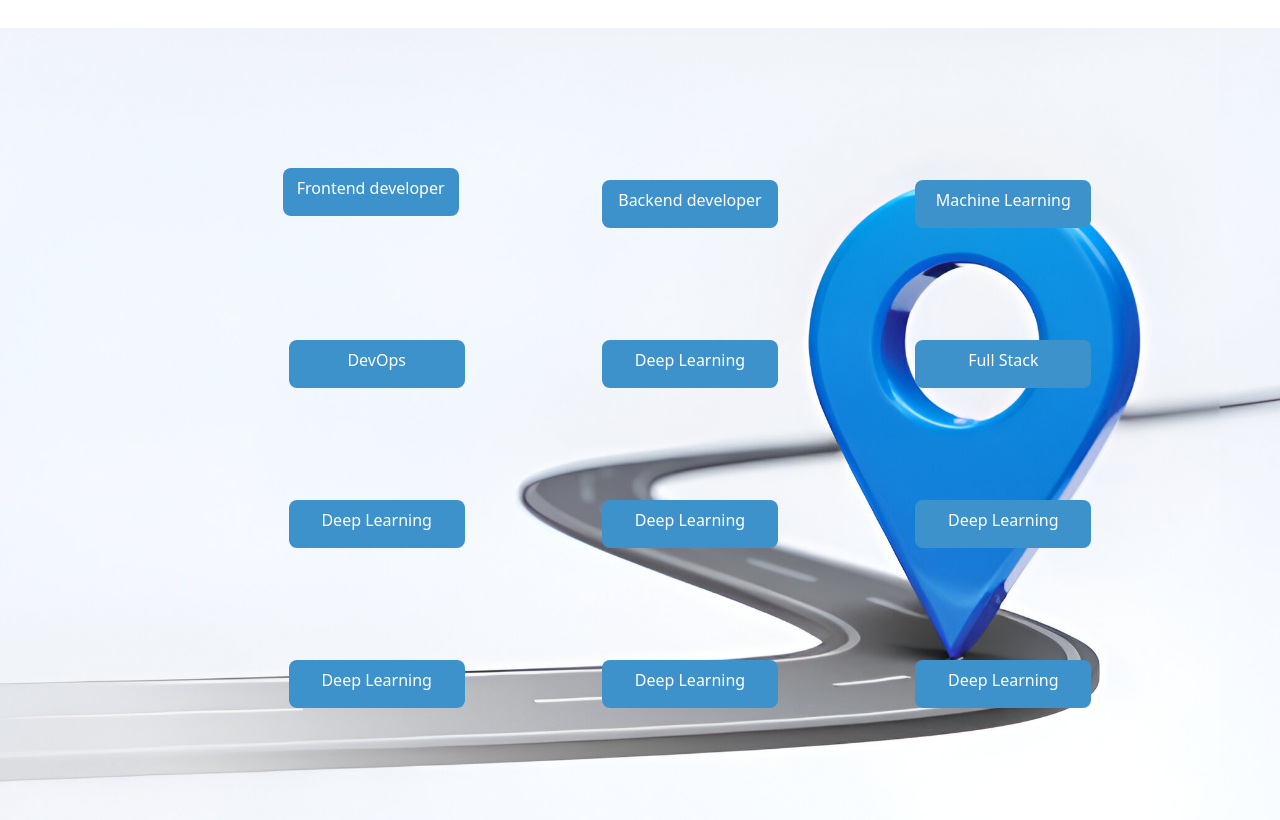
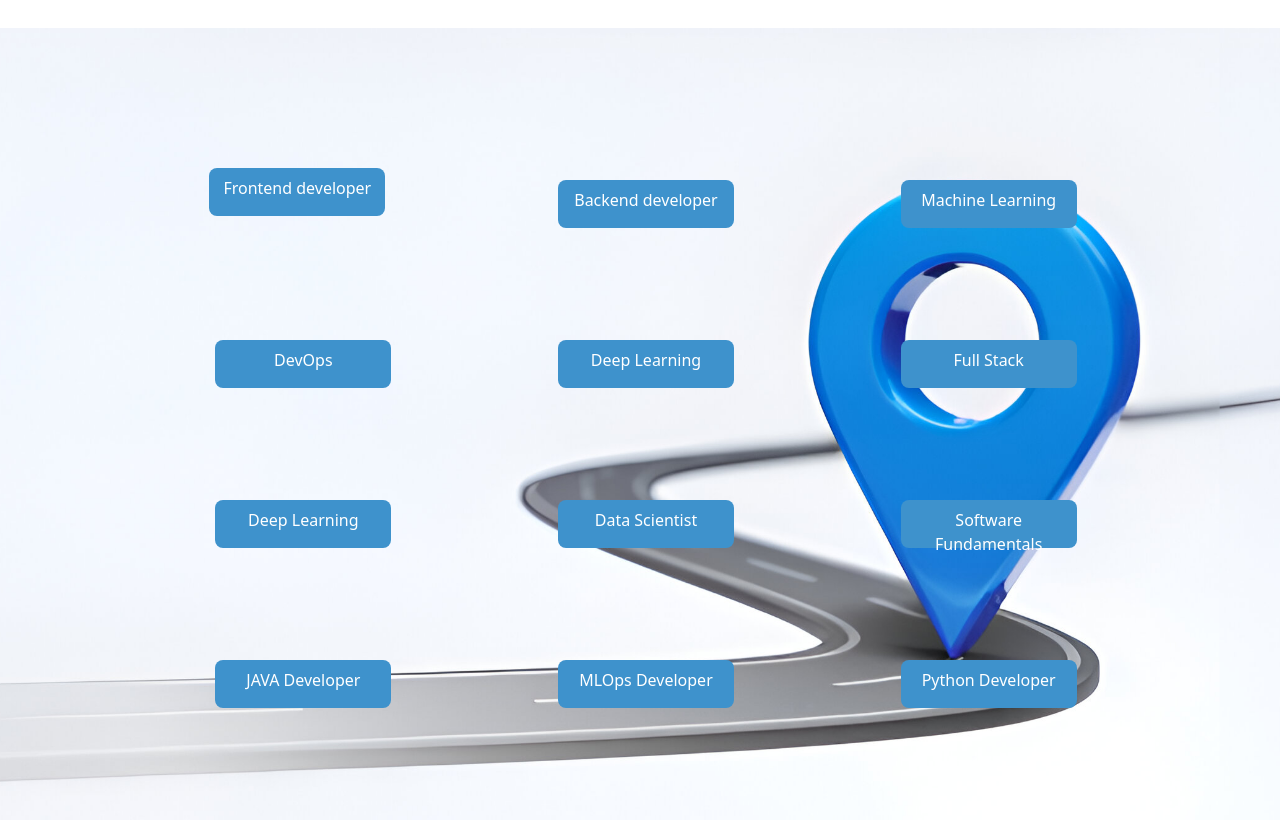
Before and after one commit to mehakSharma2/Zenith, a React (Create React App) app in the folder my-app/: page / in a window 1280 px wide. Shown: the part 920-1740 px from the top of the page. Built offline with nearby package versions, Linux system fonts and the light colour scheme.

Commit message:
adding links

```diff
--- a/my-app/src/components/Form.js
+++ b/my-app/src/components/Form.js
@@ -255,7 +255,7 @@ function App() {
           </React.Fragment>
         ))}
 
-      <Link to='/roadmap' style={styles.button}>Generate Roadmap</Link>
+      <Link to='/roadmap' onClick={handleSubmit} style={styles.button}>Generate Roadmap</Link>
       </form>
     </div>
   );
--- a/my-app/src/components/Main.js
+++ b/my-app/src/components/Main.js
@@ -85,66 +85,66 @@ export default function Main(props){
 
     </div>
 
-    <div  className="mt-20 w-screen h-screen flex justify-center bg-white  "style={{ backgroundImage: `url(${bgImg})`, backgroundSize: 'cover', backgroundPosition: 'center',  }}>
-        <div className='mt-[100px] w-[85%] p-10 pl-32 space-x-3 space-y-3 grid grid-cols-3 justify-items-center items-start text-white opacity-100 gap-5 '>
+    <div  className="mt-20 w-screen h-screen flex justify-center bg-white  "style={{ backgroundImage: `url(${bgImg})`, backgroundSize: 'cover', backgroundPosition: 'center',   }}>
+        <div className='mt-[100px] w-[85%] p-10 space-x-3 space-y-3 grid grid-cols-3 justify-items-center items-start text-white opacity-100 gap-5  '>
 
-        <a href='https://codedamn.com/learning-path/frontend' className='bg-[#3e92cc] w-44 h-12 text-center pt-2 rounded-lg'>
+        <a href='https://codedamn.com/learning-path/frontend' className='bg-[#3e92cc] w-44 h-12 text-center pt-2 rounded-lg hover:text-shadow-lg'>
              Frontend developer
         </a>
 
-        <a href='https://codedamn.com/learning-path/backend' className='bg-[#3e92cc] w-44 h-12 text-center pt-2 rounded-lg'>
+        <a href='https://codedamn.com/learning-path/backend' className='bg-[#3e92cc] w-44 h-12 text-center pt-2 rounded-lg hover:text-shadow-lg'>
              Backend developer
         </a>
 
-        <a href='https://aigents.co/learn/roadmaps/machine-learning-roadmap' className='bg-[#3e92cc] w-44 h-12 text-center pt-2 rounded-lg'>
+        <a href='https://aigents.co/learn/roadmaps/machine-learning-roadmap' className='bg-[#3e92cc] w-44 h-12 text-center pt-2 rounded-lg hover:text-shadow-lg'>
              Machine Learning
         </a>
 
-        <a href='https://codedamn.com/learning-path/devops' className='bg-[#3e92cc] w-44 h-12 text-center pt-2 rounded-lg'>
+        <a href='https://codedamn.com/learning-path/devops' className='bg-[#3e92cc] w-44 h-12 text-center pt-2 rounded-lg hover:text-shadow-lg'>
              DevOps
         </a>
 
-        <a href='https://aigents.co/learn/roadmaps/deep-learning-roadmap' className='bg-[#3e92cc] w-44 h-12 text-center pt-2 rounded-lg'>
+        <a href='https://aigents.co/learn/roadmaps/deep-learning-roadmap' className='bg-[#3e92cc] w-44 h-12 text-center pt-2 rounded-lg hover:text-shadow-lg'>
              Deep Learning
         </a>
 
 
-        <a href='https://codedamn.com/learning-path/fullstack' className='bg-[#3e92cc] w-44 h-12 text-center pt-2 rounded-lg'>
+        <a href='https://codedamn.com/learning-path/fullstack' className='bg-[#3e92cc] w-44 h-12 text-center pt-2 rounded-lg hover:text-shadow-lg'>
              Full Stack
         </a>
 
 
 
-        <a href='https://aigents.co/learn/roadmaps/deep-learning-roadmap' className='bg-[#3e92cc] w-44 h-12 text-center pt-2 rounded-lg'>
+        <a href='https://aigents.co/learn/roadmaps/deep-learning-roadmap' className='bg-[#3e92cc] w-44 h-12 text-center pt-2 rounded-lg hover:text-shadow-lg'>
              Deep Learning
         </a>
 
 
 
 
-        <a href='https://aigents.co/learn/roadmaps/deep-learning-roadmap' className='bg-[#3e92cc] w-44 h-12 text-center pt-2 rounded-lg'>
-             Deep Learning
+        <a href='https://aigents.co/learn/roadmaps/data-science-roadmap' className='bg-[#3e92cc] w-44 h-12 text-center pt-2 rounded-lg hover:text-shadow-lg'>
+             Data Scientist
         </a>
 
 
 
-        <a href='https://aigents.co/learn/roadmaps/deep-learning-roadmap' className='bg-[#3e92cc] w-44 h-12 text-center pt-2 rounded-lg'>
-             Deep Learning
+        <a href='https://aigents.co/learn/roadmaps/software-fundamentals-roadmap' className='bg-[#3e92cc] w-44 h-12 text-center pt-2 rounded-lg hover:text-shadow-lg'>
+             Software Fundamentals
         </a>
 
 
-        <a href='https://aigents.co/learn/roadmaps/deep-learning-roadmap' className='bg-[#3e92cc] w-44 h-12 text-center pt-2 rounded-lg'>
-             Deep Learning
+        <a href='https://aigents.co/learn/roadmaps/java-roadmap' className='bg-[#3e92cc] w-44 h-12 text-center pt-2 rounded-lg hover:text-shadow-lg'>
+             JAVA Developer
         </a>
 
 
-        <a href='https://aigents.co/learn/roadmaps/deep-learning-roadmap' className='bg-[#3e92cc] w-44 h-12 text-center pt-2 rounded-lg'>
-             Deep Learning
+        <a href='https://aigents.co/learn/roadmaps/mlops-roadmap' className='bg-[#3e92cc] w-44 h-12 text-center pt-2 rounded-lg hover:text-shadow-lg'>
+             MLOps Developer
         </a>
 
 
-        <a href='https://aigents.co/learn/roadmaps/deep-learning-roadmap' className='bg-[#3e92cc] w-44 h-12 text-center pt-2 rounded-lg'>
-             Deep Learning
+        <a href='https://aigents.co/learn/roadmaps/python-roadmap' className='bg-[#3e92cc] w-44 h-12 text-center pt-2 rounded-lg hover:text-shadow-lg'>
+             Python Developer
         </a>
 
 
```
